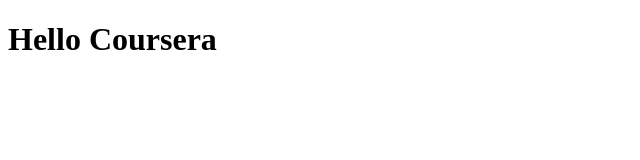
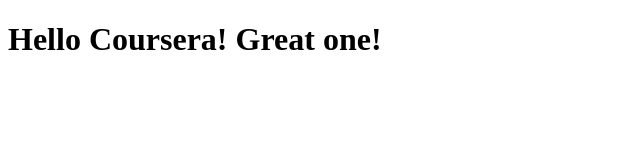
Before and after one commit to nomademoiselle/coursera-test, a plain HTML site: page site/index.html in a window 1280 px wide. Shown: the whole page, without its empty margins (0-640 px from the left). Drawn offline with Linux system fonts and the light colour scheme.

Commit message:
small addition to our page content

```diff
--- a/site/index.html
+++ b/site/index.html
@@ -5,6 +5,6 @@
     <title>Hello Coursera</title>
   </head>
   <body>
-    <h1>Hello Coursera</h1>
+    <h1>Hello Coursera! Great one!</h1>
   </body>
 </html>
```
